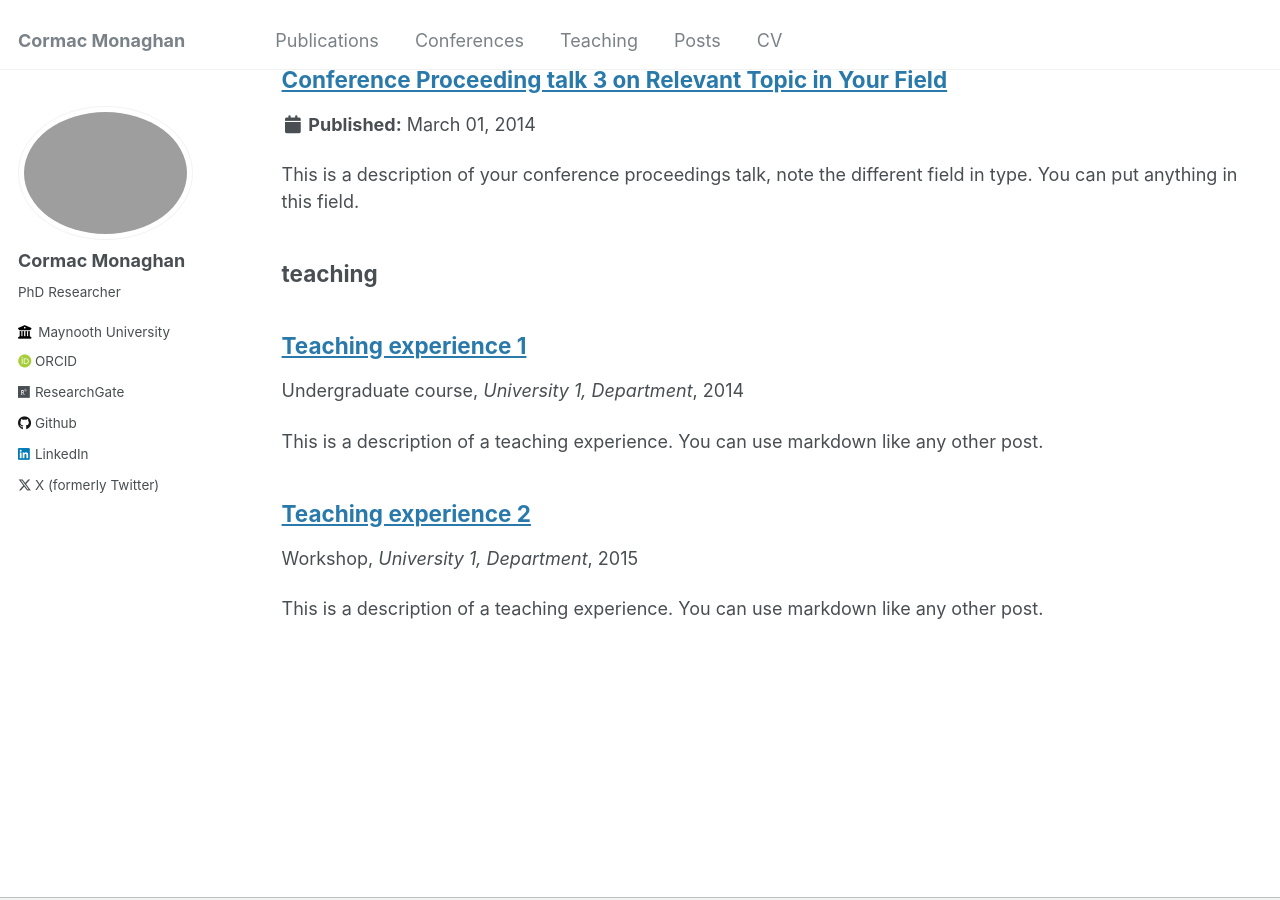
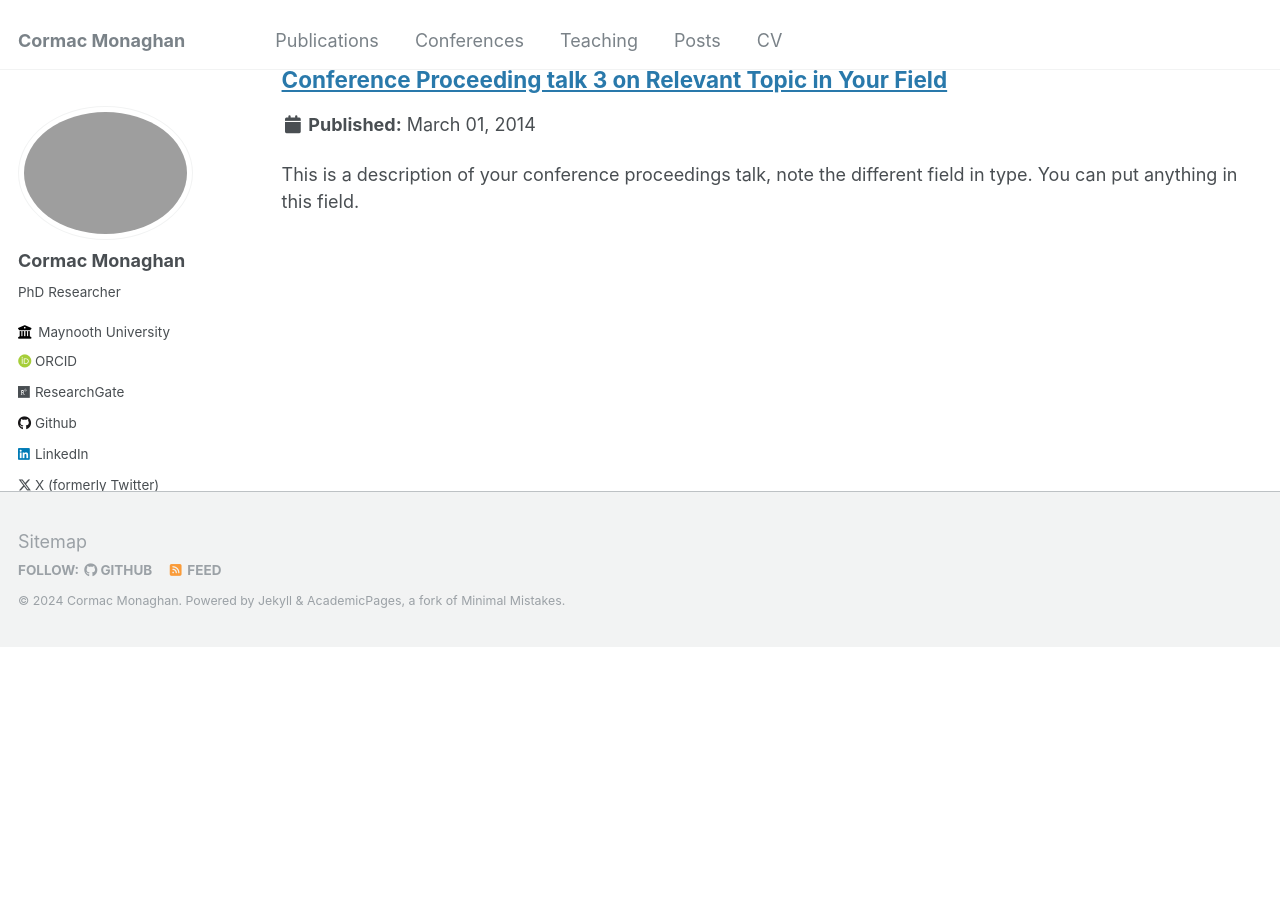
Before and after one commit to C-Monaghan/C-Monaghan.github.io, a Jekyll site: the page built from _pages/sitemap.md, in a window 1280 px wide and 900 px high, scrolled down 4010 px. Built offline with Jekyll 4.4.1, drawn with Linux system fonts in a browser that asks for light colours; some web fonts are replaced; after the commit the page ends 4656 px from its top, so only the background shows below that.

Commit message:
Removing teaching collection

```diff
--- a/_config.yml
+++ b/_config.yml
@@ -201,9 +201,6 @@
 
 # Collections
 collections:
-  teaching:
-    output: true
-    permalink: /:collection/:path/
   publications:
     output: true
     permalink: /:collection/:path/
--- a/_teaching/2014-spring-teaching-1.md
+++ /dev/null
@@ -1,20 +0,0 @@
----
-title: "Teaching experience 1"
-collection: teaching
-type: "Undergraduate course"
-permalink: /teaching/2014-spring-teaching-1
-venue: "University 1, Department"
-date: 2014-01-01
-location: "City, Country"
----
-
-This is a description of a teaching experience. You can use markdown like any other post.
-
-Heading 1
-======
-
-Heading 2
-======
-
-Heading 3
-======
--- a/_teaching/2015-spring-teaching-2.md
+++ /dev/null
@@ -1,20 +0,0 @@
----
-title: "Teaching experience 2"
-collection: teaching
-type: "Workshop"
-permalink: /teaching/2015-spring-teaching-1
-venue: "University 1, Department"
-date: 2015-01-01
-location: "City, Country"
----
-
-This is a description of a teaching experience. You can use markdown like any other post.
-
-Heading 1
-======
-
-Heading 2
-======
-
-Heading 3
-======
```
